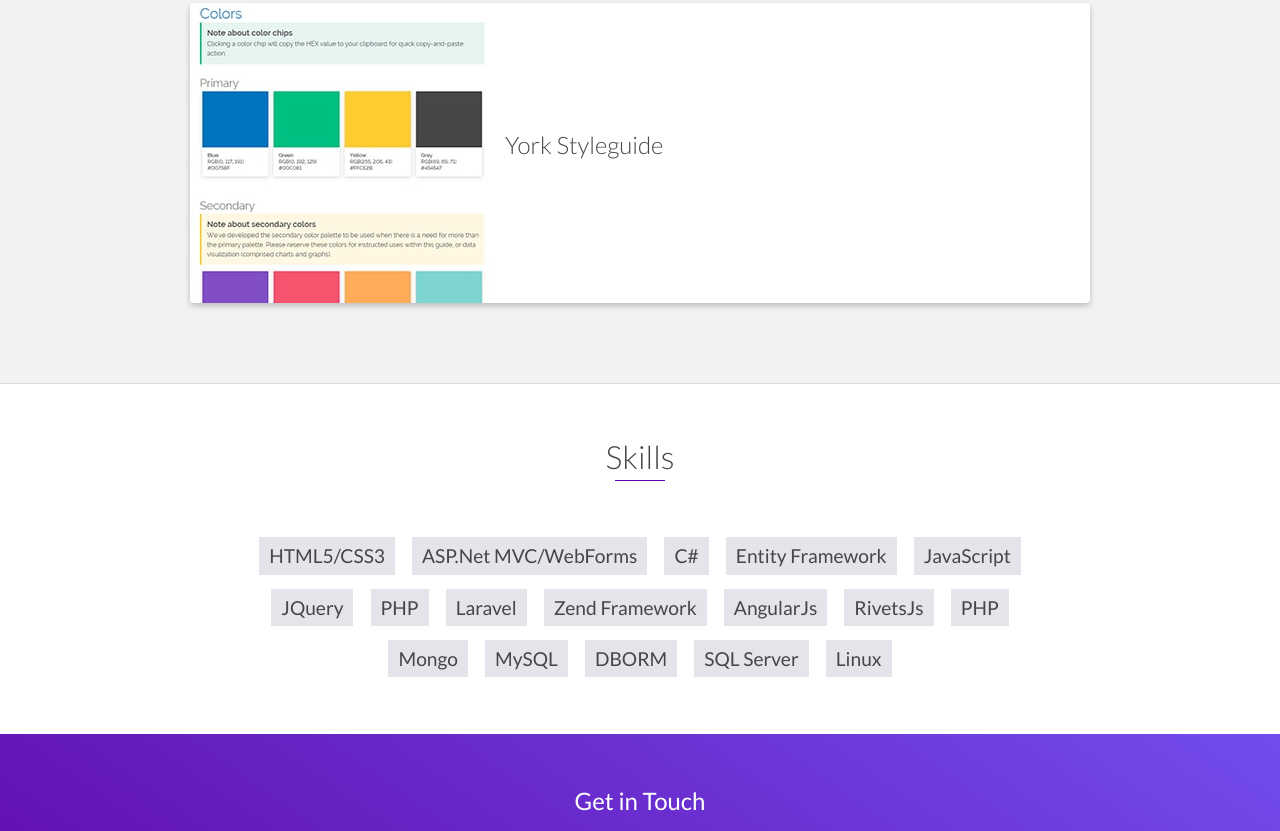
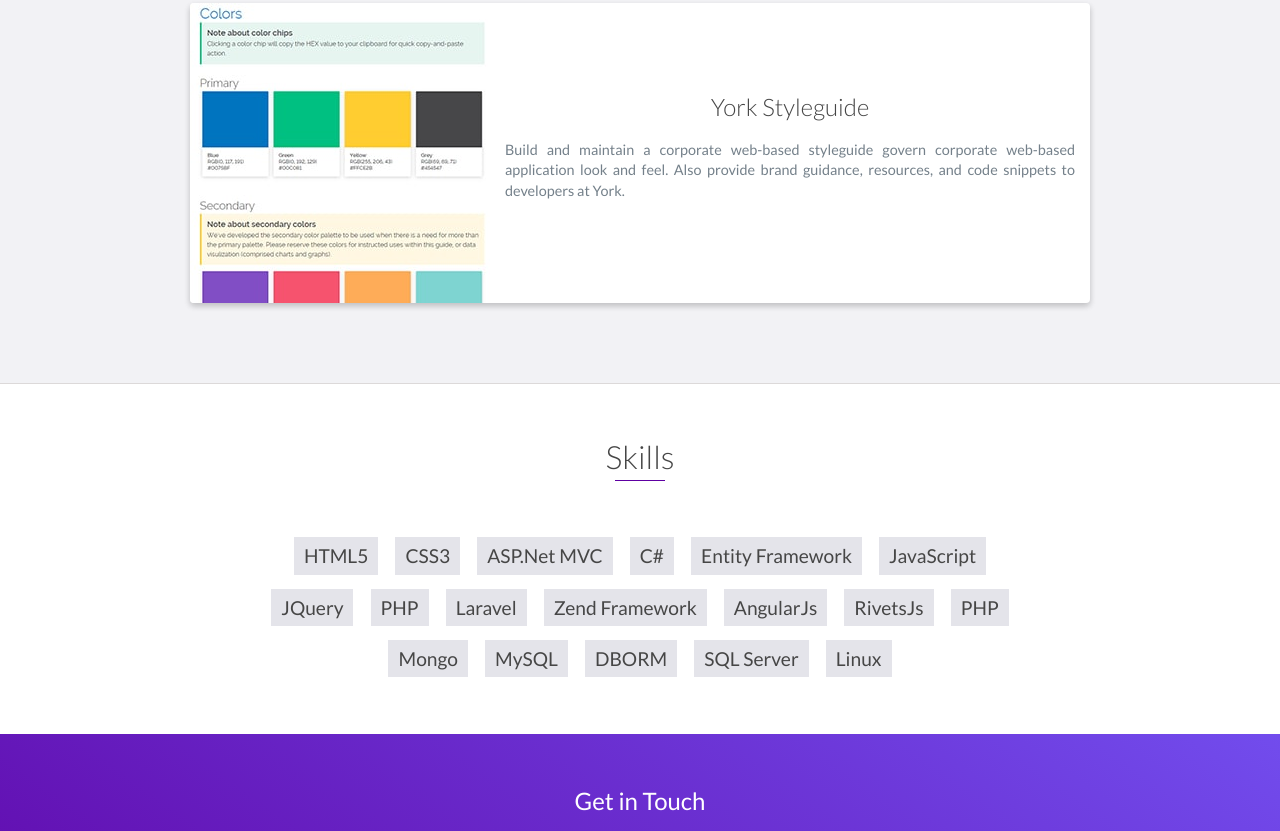
Before and after one commit to jamespsterling/jamespsterling.github.io, a website: page index.html in a window 1280 px wide. Shown: the part 4570-5401 px from the top of the page. Drawn offline with nearby package versions, Linux system fonts and the light colour scheme.

Commit message:
update tags, add desc for project

```diff
--- a/index.html
+++ b/index.html
@@ -262,7 +262,7 @@
                     <div class="project-info">
                         <h3>York Styleguide</h3>
                         <p style="text-align: justify">
-
+                          Build and maintain a corporate web-based styleguide govern corporate web-based application look and feel. Also provide brand guidance, resources, and code snippets to developers at York.
                         </p>
                     </div>
                     <!-- End .project-info -->
@@ -276,8 +276,9 @@
     <div id="skills">
         <h2 class="heading">Skills</h2>
         <ul>
-            <li>HTML5/CSS3</li>
-            <li>ASP.Net MVC/WebForms</li>
+            <li>HTML5</li>
+            <li>CSS3</li>
+            <li>ASP.Net MVC</li>
             <li>C#</li>
             <li>Entity Framework</li>
             <li>JavaScript</li>
```
